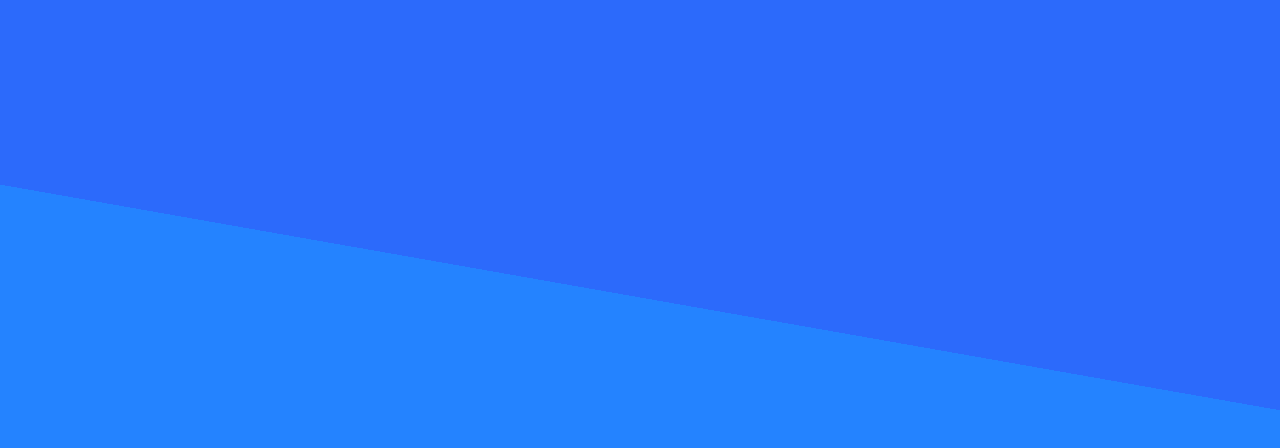
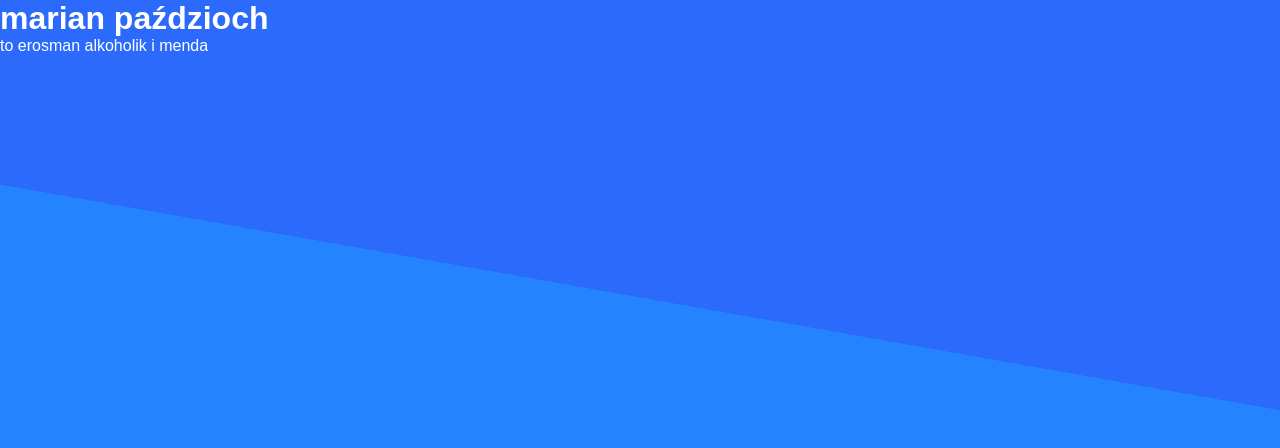
Before and after one commit to zirokas/test, a plain HTML site: page index.html in a window 1280 px wide. Drawn offline with Linux system fonts and the light colour scheme.

Commit message:
added h1 and p

```diff
--- a/index.html
+++ b/index.html
@@ -12,7 +12,8 @@
 </head>
 
 <body>
-
+    <h1>marian paździoch</h1>
+    <p>to erosman alkoholik i menda</p>
 </body>
 
 </html>
```
